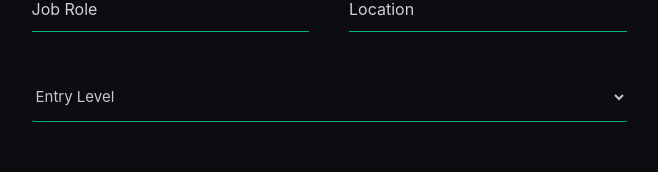
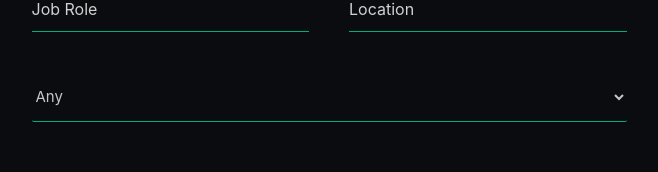
Before and after one commit to bhavya2611/Skills-Match-Tool, a React (Create React App) app: page /Info in a window 1280 px wide. Shown: the part 366-538 px from the top of the page, without its empty margins (311-969 px from the left). Built offline with nearby package versions, Linux system fonts and the light colour scheme.

Commit message:
basic change

```diff
--- a/src/Components/DropdownExperience.js
+++ b/src/Components/DropdownExperience.js
@@ -12,9 +12,7 @@ class DropdownExperience extends Component {
           id={this.props.ID}
           style={{ display: "block", backgroundColor: "#0b0c10", padding: 0 }}
         >
-          <option selected value="any">
-            Any
-          </option>
+          <option value="any">Any</option>
           <option value="experience-1">Internship</option>
           <option value="experience-2">Entry Level</option>
           <option value="experience-3">Associate</option>
--- a/src/Screens/InfoScreen.js
+++ b/src/Screens/InfoScreen.js
@@ -10,7 +10,7 @@ class InfoScreen extends Component {
     password: "",
     role: "",
     location: "",
-    experience: "experience-2",
+    experience: "any",
   };
 
   changeTextInput = (element) => {
```
